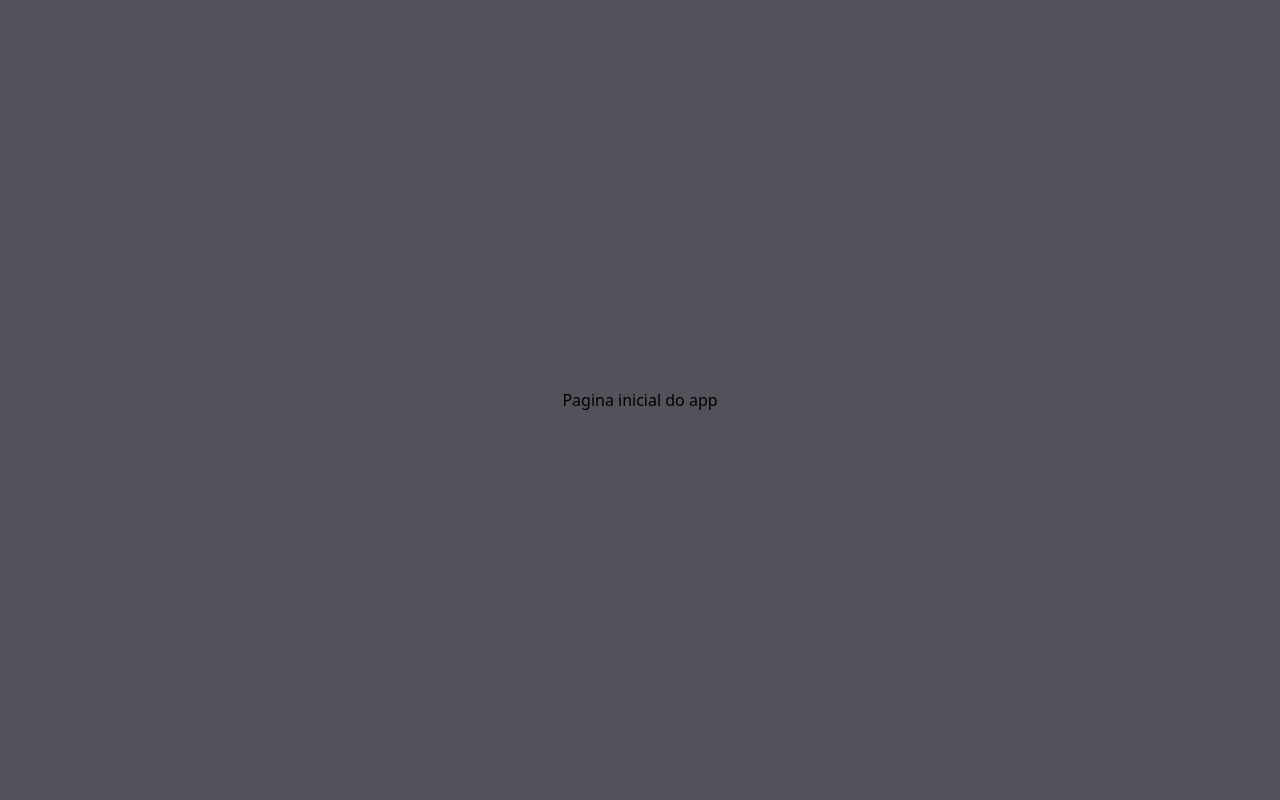
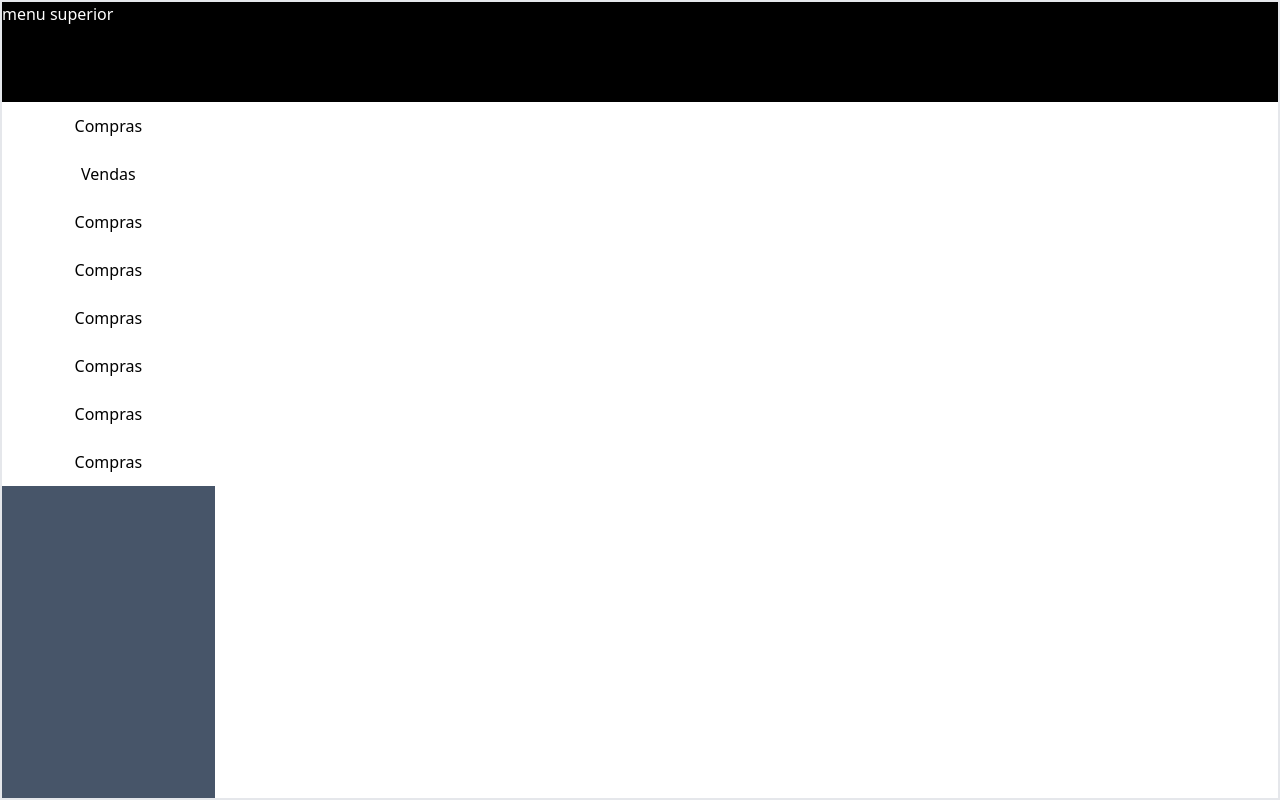
Before and after one commit to samlvbs/erp-reciclagem-nextJs, a Next.js app: page /user/homepage in a window 1280 px wide. Built offline with nearby package versions, Linux system fonts and the light colour scheme.

Commit message:
Add app structure grid,make pages, forms

```diff
--- a/package.json
+++ b/package.json
@@ -15,7 +15,7 @@
     "autoprefixer": "10.4.14",
     "eslint": "8.41.0",
     "eslint-config-next": "13.4.3",
-    "next": "13.4.3",
+    "next": "^13.4.3",
     "postcss": "8.4.23",
     "react": "18.2.0",
     "react-dom": "18.2.0",
--- /dev/null
+++ b/src/components/templates/app/ButtonAsideMenu.tsx
@@ -0,0 +1,18 @@
+import Link from "next/link"
+export interface ButtonAside{
+    name: string
+    url: string
+}
+
+export default function ButtonAsideMenu(props:ButtonAside){
+    return(
+        <Link href={props.url}>
+            <div className={`
+                w-full bg-white text-black p-3 border-solid border-1 border-black
+            `}>
+                <button>{props.name}</button>
+            </div>
+        </Link>
+
+    )
+}
--- a/src/components/templates/app/Container.tsx
+++ b/src/components/templates/app/Container.tsx
@@ -1,7 +1,7 @@
 export default function Container(props:any){
     return(
         <div className={`
-            grid grid-cols-2 gap-1 h-screen w-screen
+            grid grid-cols-6 grid-rows-8 h-screen w-screen border-solid border-2
         `}>
             {props.children}
         </div>
--- a/src/components/templates/app/HighMenu.tsx
+++ b/src/components/templates/app/HighMenu.tsx
@@ -1,7 +1,8 @@
 export default function HighMenu(props:any){
     return(
         <div className={`
-            col-start-1 col-span-2
+            col-start-1 col-span-6 row-start-1 row-span-1 bg-black text-white
+
         `}>
             {props.children}
         </div>
--- a/src/components/templates/app/SideMenu.tsx
+++ b/src/components/templates/app/SideMenu.tsx
@@ -0,0 +1,20 @@
+import ButtonAsideMenu from "./ButtonAsideMenu";
+
+export default function SideMenu(props:any){
+    return(
+        <div className={`
+            col-start-1 row-start-2 row-span-full bg-slate-600 text-white text-center
+
+        `}>
+            <ButtonAsideMenu name="Compras" url="/"/>
+            <ButtonAsideMenu name="Vendas" url="/"/>
+            <ButtonAsideMenu name="Compras" url="/"/>
+            <ButtonAsideMenu name="Compras" url="/"/>
+            <ButtonAsideMenu name="Compras" url="/"/>
+            <ButtonAsideMenu name="Compras" url="/"/>
+            <ButtonAsideMenu name="Compras" url="/"/>
+            <ButtonAsideMenu name="Compras" url="/"/>
+
+        </div>
+    )
+}
--- a/src/pages/user/homepage.tsx
+++ b/src/pages/user/homepage.tsx
@@ -1,9 +1,16 @@
 import Page from "@/components/templates/Page";
+import Container from "@/components/templates/app/Container";
+import HighMenu from "@/components/templates/app/HighMenu";
+import SideMenu from "@/components/templates/app/SideMenu";
 
 export default function HomePage(){
     return(
-        <Page>
-            <h1>Pagina inicial do app</h1>
-        </Page>
+       <Container>
+            <HighMenu>
+                <h1>menu superior</h1>
+            </HighMenu>
+            <SideMenu>
+            </SideMenu>
+       </Container>
     )
 }
--- a/tailwind.config.js
+++ b/tailwind.config.js
@@ -12,6 +12,9 @@ module.exports = {
         'gradient-conic':
           'conic-gradient(from 180deg at 50% 50%, var(--tw-gradient-stops))',
       },
+      gridTemplateRows: {
+        '8': 'repeat(8, minmax(0, 1fr))',
+      },
     },
   },
   plugins: [],
```
Also changed, not shown: 1 other file (tests, documents, lock files or other folders).
